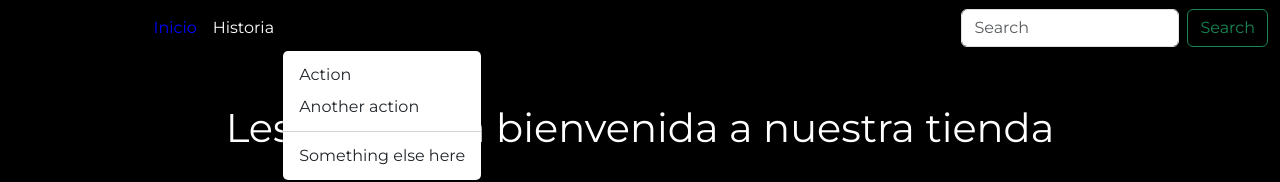
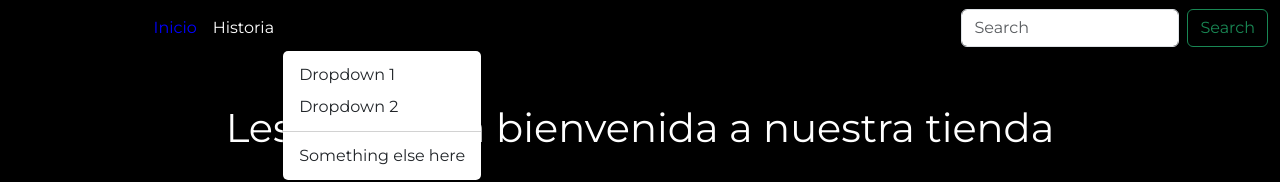
Before and after one commit to danielmedtar/after-3-48280, a plain HTML site: page index.html in a window 1280 px wide. Both pictures are taken after a click on the button "Dropdown". Shown: the top 182 px of the page. Drawn offline with nearby package versions, Linux system fonts and the light colour scheme.

Commit message:
Modificando

```diff
--- a/index.html
+++ b/index.html
@@ -38,8 +38,8 @@
                       Dropdown
                     </a>
                     <ul class="dropdown-menu">
-                      <li><a class="dropdown-item" href="#">Action</a></li>
-                      <li><a class="dropdown-item" href="#">Another action</a></li>
+                      <li><a class="dropdown-item" href="#">Dropdown 1</a></li>
+                      <li><a class="dropdown-item" href="#">Dropdown 2</a></li>
                       <li><hr class="dropdown-divider"></li>
                       <li><a class="dropdown-item" href="#">Something else here</a></li>
                     </ul>
```
